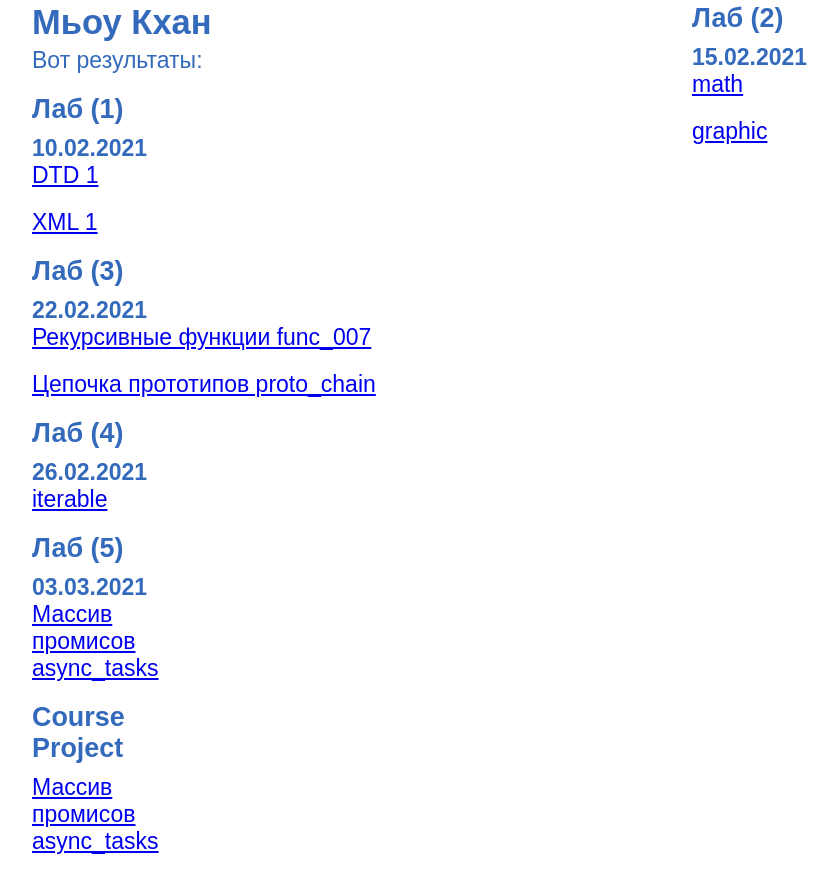
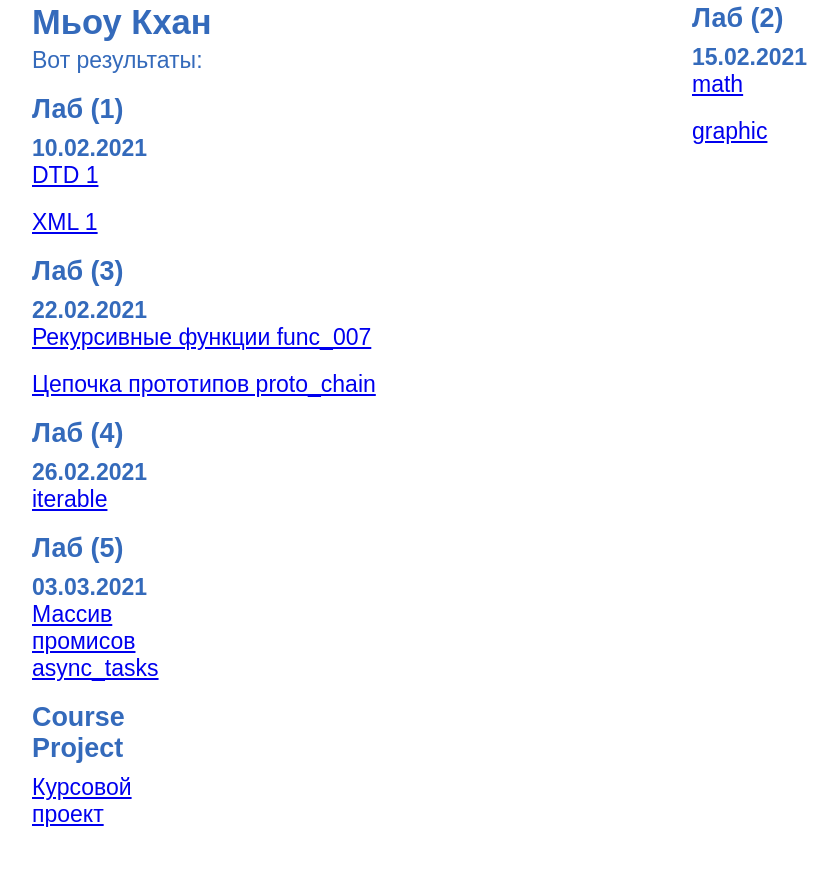
Before and after one commit to Myokhant5306/Myokhant5306, a plain HTML site: page tasks/index.html in a window 1280 px wide. Shown: the part 407-1292 px from the top of the page, without its empty margins (58-896 px from the left). After the commit the page ends 1265 px from the top, so only its background shows below. Drawn offline with Linux system fonts and the light colour scheme.

Commit message:
Update index.html

```diff
--- a/tasks/index.html
+++ b/tasks/index.html
@@ -55,7 +55,7 @@
 
 <div class="box box5">
 <h3>Course Project</h3>
-<p><a class="link-html" href="https://Myokhant5306.github.io/courseproject/index.html" target="_blank">Массив промисов async_tasks</a></p>
+<p><a class="link-html" href="https://Myokhant5306.github.io/courseproject/index.html" target="_blank">Курсовой проект</a></p>
 </div>
 
 </div>
```
